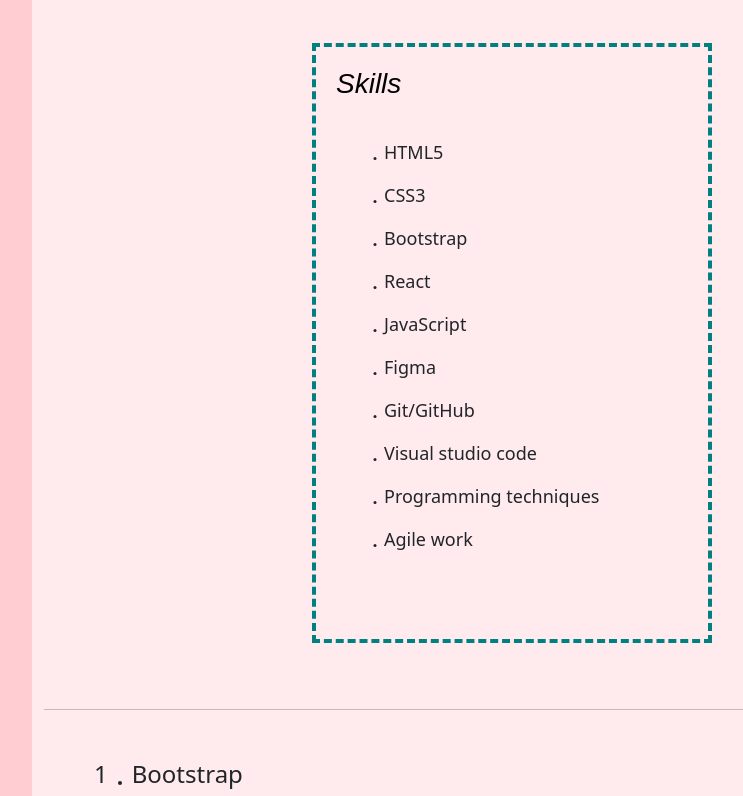
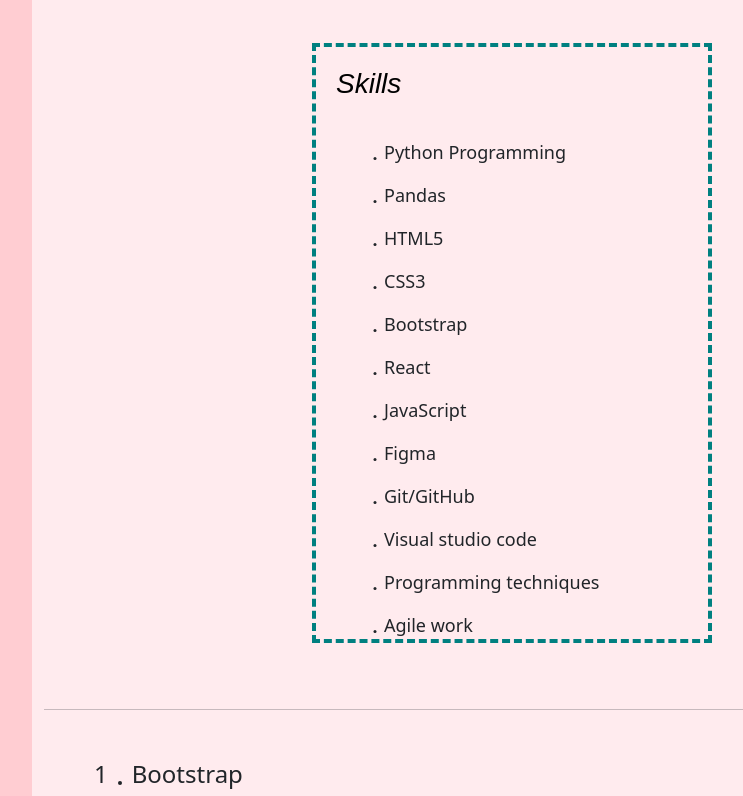
Before and after one commit to vasavipailla/vasavi_portfolio, a React (Create React App) app: page /components/about in a window 1280 px wide. Shown: the part 840-1636 px from the top of the page, without its empty margins (288-1031 px from the left). Built offline with nearby package versions, Linux system fonts and the light colour scheme; grey boxes are pictures that could not be loaded.

Commit message:
Changes in About.js

```diff
--- a/src/Components/About.js
+++ b/src/Components/About.js
@@ -26,6 +26,8 @@
             <div className="skills">
               <h3 data-testid="first" className="heading">Skills</h3>
               <div data-testid="second" className="para1">
+                <p><BiWifi0/>Python Programming</p>
+                <p><BiWifi0/>Pandas</p>
                 <p><BiWifi0/>HTML5</p>
                 <p><BiWifi0/>CSS3</p>
                 <p><BiWifi0/>Bootstrap</p>
```
